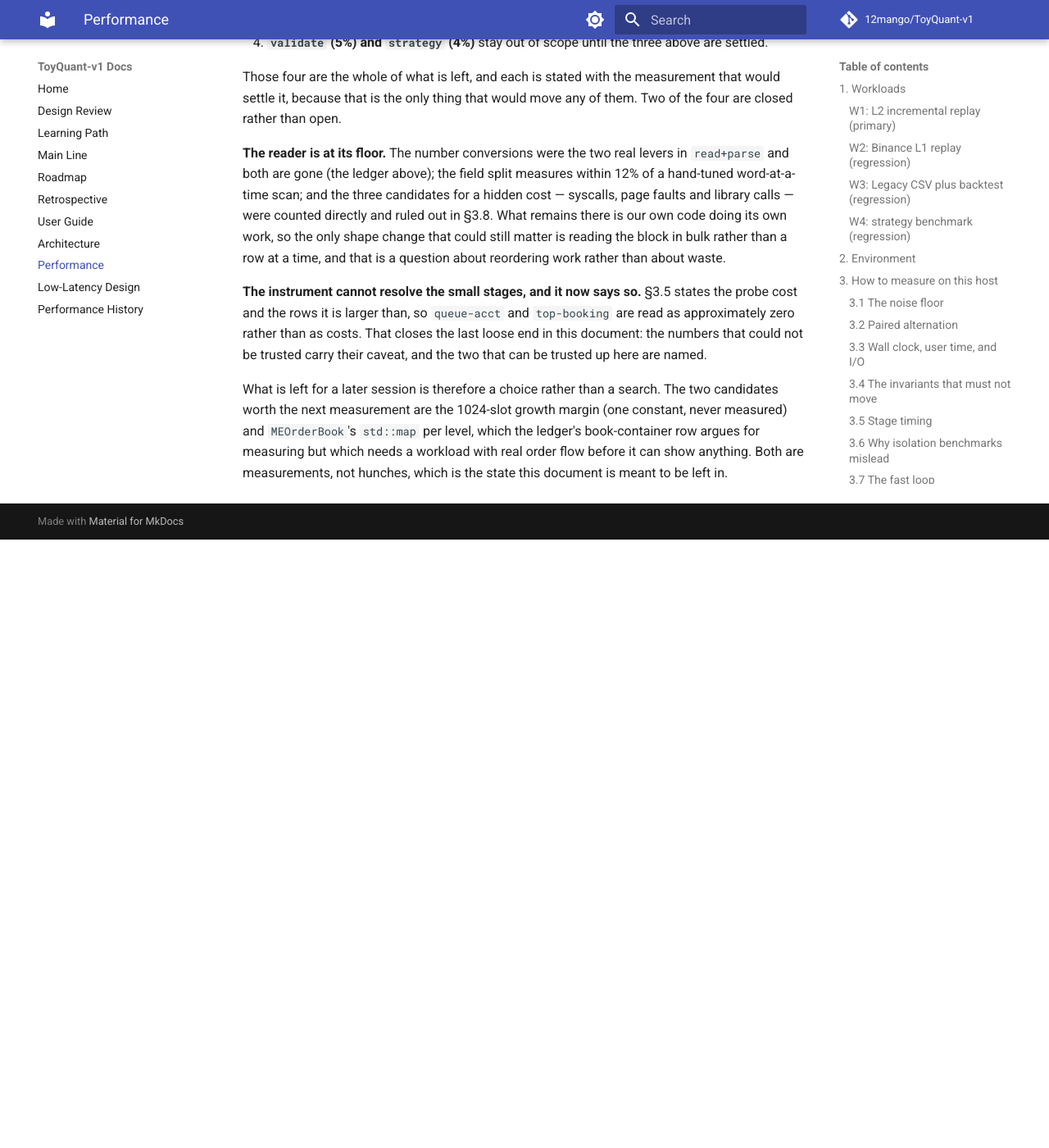
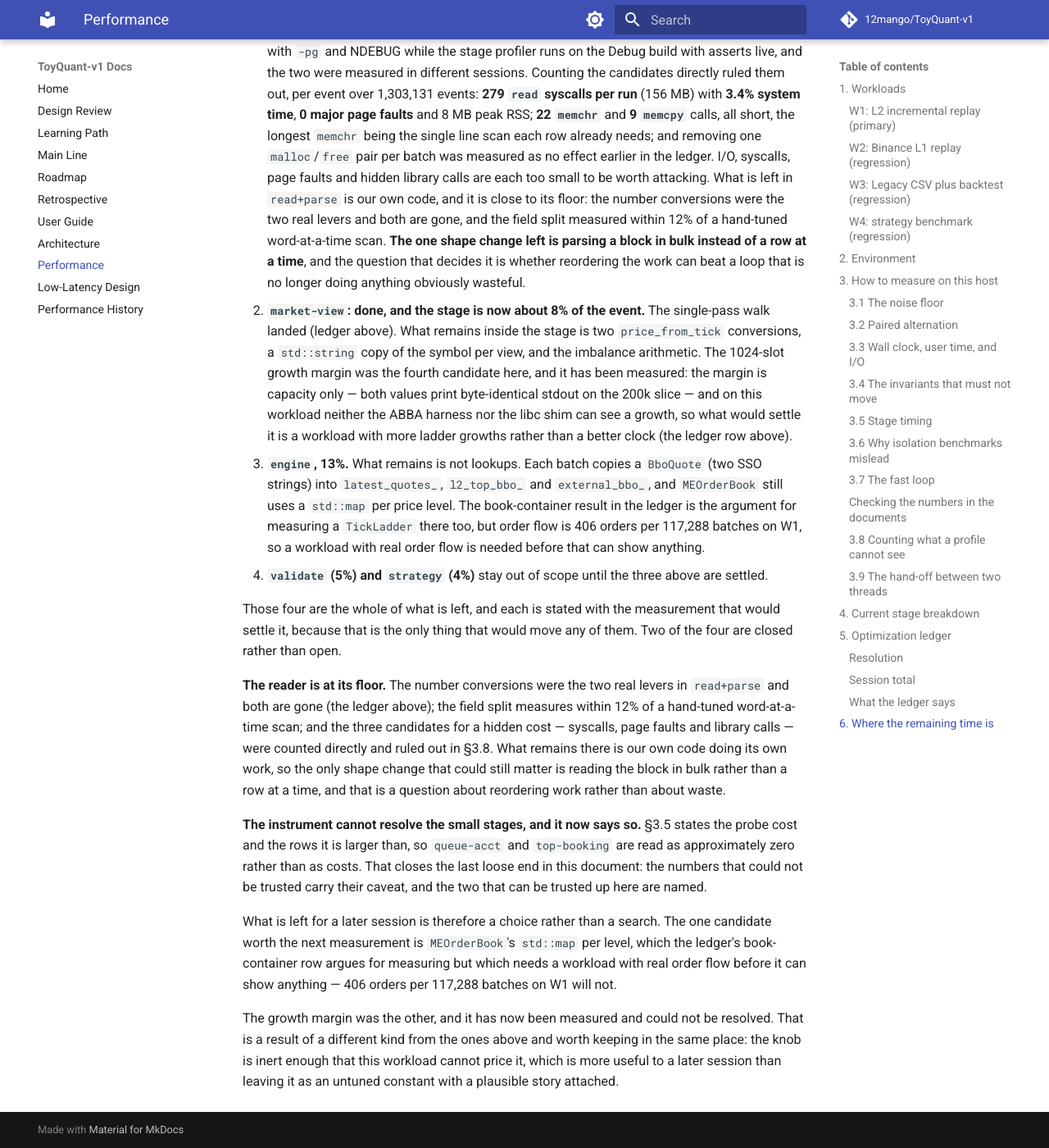
Before and after one commit to 12mango/ToyQuant-v1, an MkDocs documentation site: the page built from docs/PERFORMANCE.md, in a window 1280 px wide and 1400 px high, scrolled down 15811 px. Shown: the whole window at 82% size. Built offline with MkDocs 1.6.1 and Material for MkDocs 9.7.7, drawn with Linux system fonts in a browser that asks for light colours; comment, search, counter and statistics services are not loaded; before the commit the page ends 16469 px from its top, so only the background shows below that; some of the changed text lies outside the part shown.

Commit message:
perf: Price the ladder growth margin, and record what could not be priced
Section 6 listed `kGrowthMargin = 1024`, the slack a `TickLadder` growth adds at each
end of the covered range, as "an untuned knob ... never been measured". It has now
been through the ledger's own method, and the entry is that it could not be resolved.

The first thing checked was that it needs no behaviour argument: both margins print
byte-identical stdout on the 200k slice -- 2947 bytes, the whole summary -- so the
knob can only change a cost and never a number. That is what made it safe to tune and
is also why the timing question is worth asking at all.

Then 5 ABBA blocks with a null control in the same session. Every stage moved in the
same direction, including `read+parse` (+9.2%) and `validate` (+15.7%), which read a
file and cannot be reached by the margin at all; the null pair was positive on every
stage as well (+2% to +16%); and no t-statistic passed 1.75, against the 2.8 this
ledger uses elsewhere. A change that reaches one stage and moves five is a measurement
problem, so this is recorded as not resolvable rather than as a win or a loss.

The knob is kept at 1024. The useful part of the row is not the sign but the reason a
later session should stop looking here: neither the ABBA harness nor the libc call
counter can see a growth on this workload, so the instrument that would settle it is a
feed with more ladder growths, not a better clock. A plausible story about a constant
is worth less than a measurement of it, even when the measurement is that the harness
cannot see it.

```diff
--- a/docs/PERFORMANCE.md
+++ b/docs/PERFORMANCE.md
@@ -459,6 +459,7 @@
 | **Integer-plus-scale price parse** | parse the price with integer arithmetic instead of the out-of-line `std::from_chars<double>` in libstdc++ | `read+parse` p50 **-65.5 ns (-11.3%)**, 5/5 pairs, t=-5.9, reproduced at -71 ns in a second session; end-to-end wall clock **-7.6%**, t=-2.83; output byte-identical over 11,403,032 batches | kept |
 | Fixed-point price parsing | integer-only price path in the reader | rejected on an isolation comparison (17 ns vs 10 ns) whose in-context cost is about 48 ns per call | **superseded** by the row above |
 | Removing the book mutex | drop the lock from `L2OrderBook` | 4.2 ns of a ~1200 ns event (0.7%) | **rejected**, lock kept |
+| Growth margin 1024 to 256 in `TickLadder` | how many slots a growth adds at each end of the covered tick range | **not resolvable**: 5 ABBA blocks with a null control moved `book-apply` +16.7% (t=1.44) and `market-view` +13.2% (t=1.46), which the margin can touch, and also `validate` +15.7% (t=1.53) and `read+parse` +9.2% (t=1.13), which read a file and cannot be touched by it; the null pair was positive on every stage (+2% to +16%) and no t-statistic reached the 2.8 this ledger uses. The knob was checked for capacity-only first: both margins print byte-identical stdout on the 200k slice (2947 bytes), and `tools/count_libc_calls.c` reports identical counts in every bucket, so neither instrument can see a growth on this workload. | **rejected**, kept at 1024 |
 | **SPSC ring for the feed hand-off** | bounded single-producer ring: one release store paired with an acquire load, indices on separate cache lines, values placement-newed into slots | isolation bench ([§3.9](#39-the-hand-off-between-two-threads)), **not** a paired run: 2.26 ns for a push+pop round trip, 18.29 ns/message for a two-thread uint64 stream, and 1.8x the mutex + condition variable hand-off for the event it carries (169.92 against 301.35 ns/message) | kept |
 | Hand-off through a mutex + condition variable | `std::deque` behind a mutex, one wake-up per message | 301.35 ns/message for the same payload and the same per-message construction, 1.8x the ring | **rejected** |
 | Hand-off through a mutex with the consumer spinning | the same queue with no sleeping, to separate the wake-up from the mutual exclusion | 320.52 ns/message: the exclusion is the cost, not the wake-up | **rejected** |
@@ -489,9 +490,9 @@
 
 ### What the ledger says
 
-Of nine attempts, six moved a stage by at least 8%, one changed no measurable number at all, and two
-were rejected — one of them wrongly, which is now recorded as superseded. Six predictions were made and
-five of them were wrong:
+Of ten attempts, six moved a stage by at least 8%, one changed no measurable number at all, one could
+not be resolved, and two were rejected — one of them wrongly, which is now recorded as superseded. Six
+predictions were made and five of them were wrong:
 
 | Prediction | Measured |
 |---|---|
@@ -533,8 +534,11 @@
    longer doing anything obviously wasteful.
 2. **`market-view`: done, and the stage is now about 8% of the event.** The single-pass walk landed
    (ledger above). What remains inside the stage is two `price_from_tick` conversions, a `std::string`
-   copy of the symbol per view, and the imbalance arithmetic. The 1024-slot growth margin is still an
-   untuned knob: it sets how many empty slots a walk crosses, and it has never been measured.
+   copy of the symbol per view, and the imbalance arithmetic. The 1024-slot growth margin was the fourth
+   candidate here, and it has been measured: the margin is capacity only — both values print byte-identical
+   stdout on the 200k slice — and on this workload neither the ABBA harness nor the libc shim can see a
+   growth, so what would settle it is a workload with more ladder growths rather than a better clock (the
+   ledger row above).
 3. **`engine`, 13%.** What remains is not lookups. Each batch copies a `BboQuote` (two SSO strings)
    into `latest_quotes_`, `l2_top_bbo_` and `external_bbo_`, and `MEOrderBook` still uses a
    `std::map` per price level. The book-container result in the ledger is the argument for measuring
@@ -557,8 +561,12 @@
 costs. That closes the last loose end in this document: the numbers that could not be trusted carry their
 caveat, and the two that can be trusted up here are named.
 
-What is left for a later session is therefore a choice rather than a search. The two candidates worth the
-next measurement are the 1024-slot growth margin (one constant, never measured) and `MEOrderBook`'s
-`std::map` per level, which the ledger's book-container row argues for measuring but which needs a workload
-with real order flow before it can show anything. Both are measurements, not hunches, which is the state
-this document is meant to be left in.
+What is left for a later session is therefore a choice rather than a search. The one candidate worth the
+next measurement is `MEOrderBook`'s `std::map` per level, which the ledger's book-container row argues for
+measuring but which needs a workload with real order flow before it can show anything — 406 orders per
+117,288 batches on W1 will not.
+
+The growth margin was the other, and it has now been measured and could not be resolved. That is a result
+of a different kind from the ones above and worth keeping in the same place: the knob is inert enough that
+this workload cannot price it, which is more useful to a later session than leaving it as an untuned
+constant with a plausible story attached.
```
